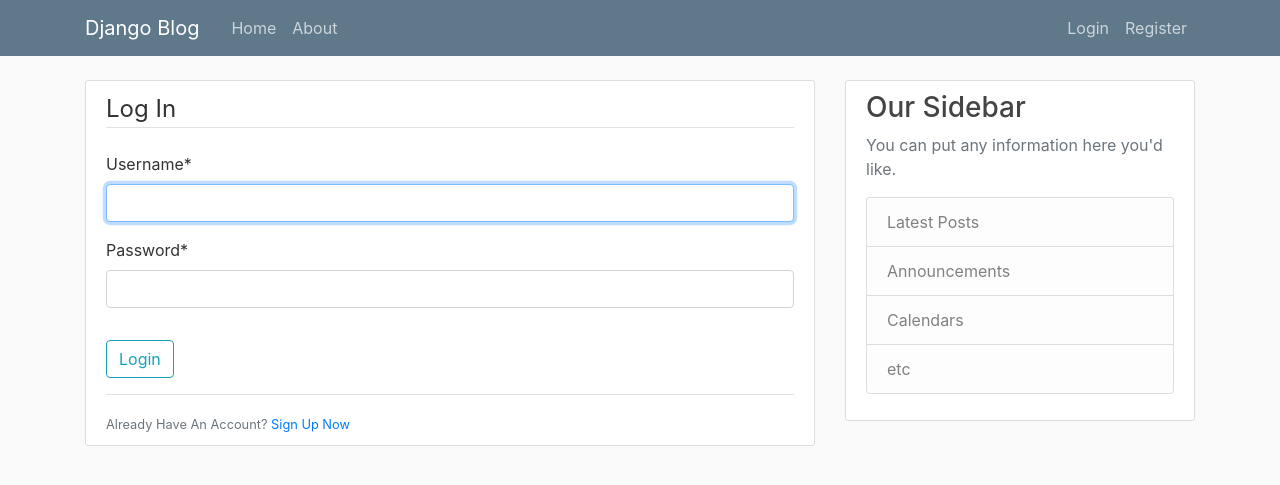
After one commit to Kavish-Agnihotri/django_todo, a Django app: page /login/ in a window 1280 px wide. The commit adds this page. Shown: the top 485 px of the page. Run offline with Django 3.2, Linux system fonts and the light colour scheme; some libraries are stand-ins or nearby versions.

Commit message:
Login Page

```diff
--- a/blog/templates/blog/base.html
+++ b/blog/templates/blog/base.html
@@ -36,8 +36,13 @@
                     </div>
                     <!-- Navbar Right Side -->
                     <div class="navbar-nav">
-                        <a class="nav-item nav-link" href="#">Login</a>
-                        <a class="nav-item nav-link" href="#">Register</a>
+                        {% if user.is_authenticated %}
+                            <a class="nav-item nav-link" href="{% url 'profile' %}">Profile</a>
+                            <a class="nav-item nav-link" href="{% url 'logout' %}">Logout</a>
+                        {% else %}
+                            <a class="nav-item nav-link" href="{% url 'login' %}">Login</a>
+                            <a class="nav-item nav-link" href="{% url 'register' %}">Register</a>
+                        {% endif %}
                     </div>
                 </div>
             </div>
--- a/todo/settings.py
+++ b/todo/settings.py
@@ -123,3 +123,7 @@
 STATIC_URL = '/static/'
 
 CRISPY_TEMPLATE_PACK = 'bootstrap4'
+
+LOGIN_REDIRECT_URL = 'blog-home'
+
+LOGIN_URL = 'login'
--- a/todo/urls.py
+++ b/todo/urls.py
@@ -16,9 +16,13 @@
 from django.contrib import admin
 from django.urls import path,include
 from user import views as user_views
+from django.contrib.auth import views as auth_views
 
 urlpatterns = [
     path('admin/', admin.site.urls),
     path('',include('blog.urls')),
     path('register/',user_views.register,name='register'),
+    path('login/',auth_views.LoginView.as_view(template_name='user/login.html'),name='login'),
+    path('logout/',auth_views.LogoutView.as_view(template_name='user/logout.html'),name='logout'),
+    path('profile/',user_views.profile,name='profile'),
 ]
--- /dev/null
+++ b/user/templates/user/login.html
@@ -0,0 +1,23 @@
+{% extends "blog/base.html" %}
+{% load crispy_forms_tags %}
+
+{% block content %}
+<div class="content-section">
+
+    <form method="POST">
+        {% csrf_token %}
+        <fieldset class="form-group">
+            <legend class="border-bottom mb-4">Log In</legend>
+            {{ form|crispy }}
+        </fieldset>
+        <div class="form-group">
+            <button class="btn btn-outline-info" type="submit">Login</button>
+        </div>
+    </form>
+    <div class="border-top pt-3">
+        <small class="text-muted">Already Have An Account?
+            <a class=ml-2" href="{% url 'register' %}">Sign Up Now</a>
+        </small>
+    </div>
+</div>
+{% endblock content%}
--- /dev/null
+++ b/user/templates/user/profile.html
@@ -0,0 +1,6 @@
+{% extends "blog/base.html" %}
+{% load crispy_forms_tags %}
+
+{% block content %}
+    <h1> {{user.username}}</h1>
+{% endblock content %}
--- a/user/templates/user/register.html
+++ b/user/templates/user/register.html
@@ -16,7 +16,7 @@
         </form>
         <div class="border-top pt-3">
             <small class="text-muted">Already Have An Account?
-                <a class=ml-2" href="#">Sign In</a>
+                <a class=ml-2" href="{% url 'login' %}">Sign In</a>
             </small>
         </div>
     </div>
```
Also changed, not shown: user/templates/user/logout.html (added, +10 -0 lines), user/views.py (+7 -2 lines), db.sqlite3.
